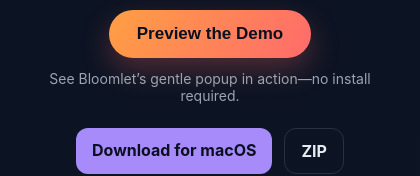
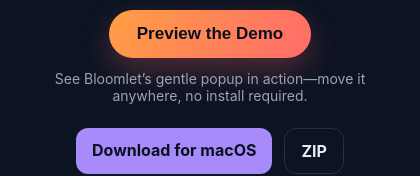
Before and after one commit to idclark34/Bloomlet, an Electron app: page docs/index.html in a window 420 px wide. Shown: the part 436-612 px from the top of the page. Drawn offline with Linux system fonts and the light colour scheme.

Commit message:
Clarify demo hint about draggable popup

```diff
--- a/docs/index.html
+++ b/docs/index.html
@@ -34,7 +34,7 @@
           <p class="lead">A quiet macOS menu bar app that shows spontaneous, gentle affirmations—without interrupting your flow.</p>
           <div class="hero-demo">
             <button id="demo-show-hero" class="btn btn-demo">Preview the Demo</button>
-            <p class="demo-callout-hint">See Bloomlet’s gentle popup in action—no install required.</p>
+            <p class="demo-callout-hint">See Bloomlet’s gentle popup in action—move it anywhere, no install required.</p>
           </div>
           <div class="cta-row">
             <a class="btn btn-primary" onclick="downloadFile('https://github.com/idclark34/Bloomlet/releases/download/v0.1.0/Bloomlet-0.1.0.dmg', 'Bloomlet-0.1.0.dmg'); return false;" href="#">Download for macOS</a>
```
Also changed, not shown: index.html (+1 -1 lines).
